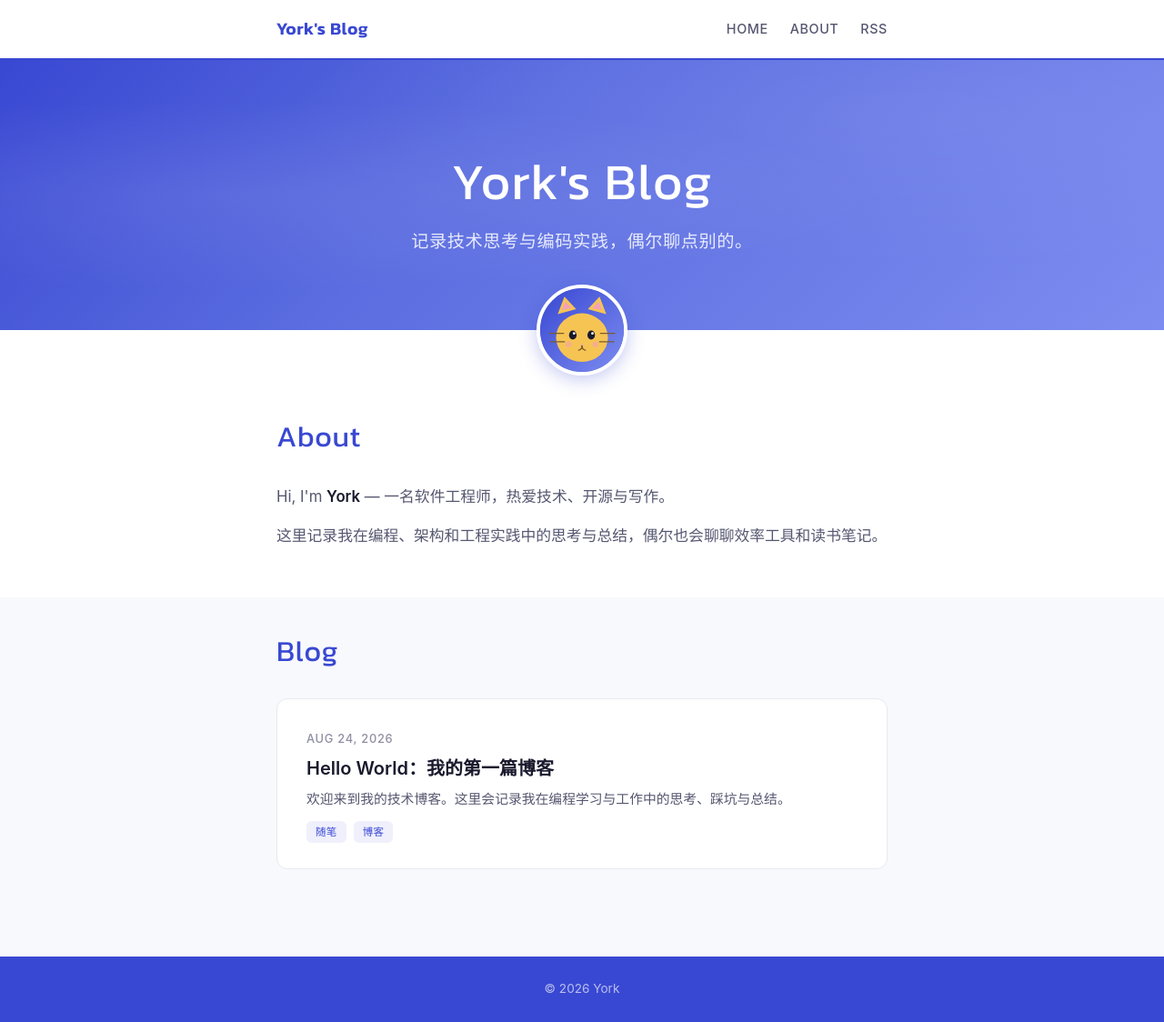
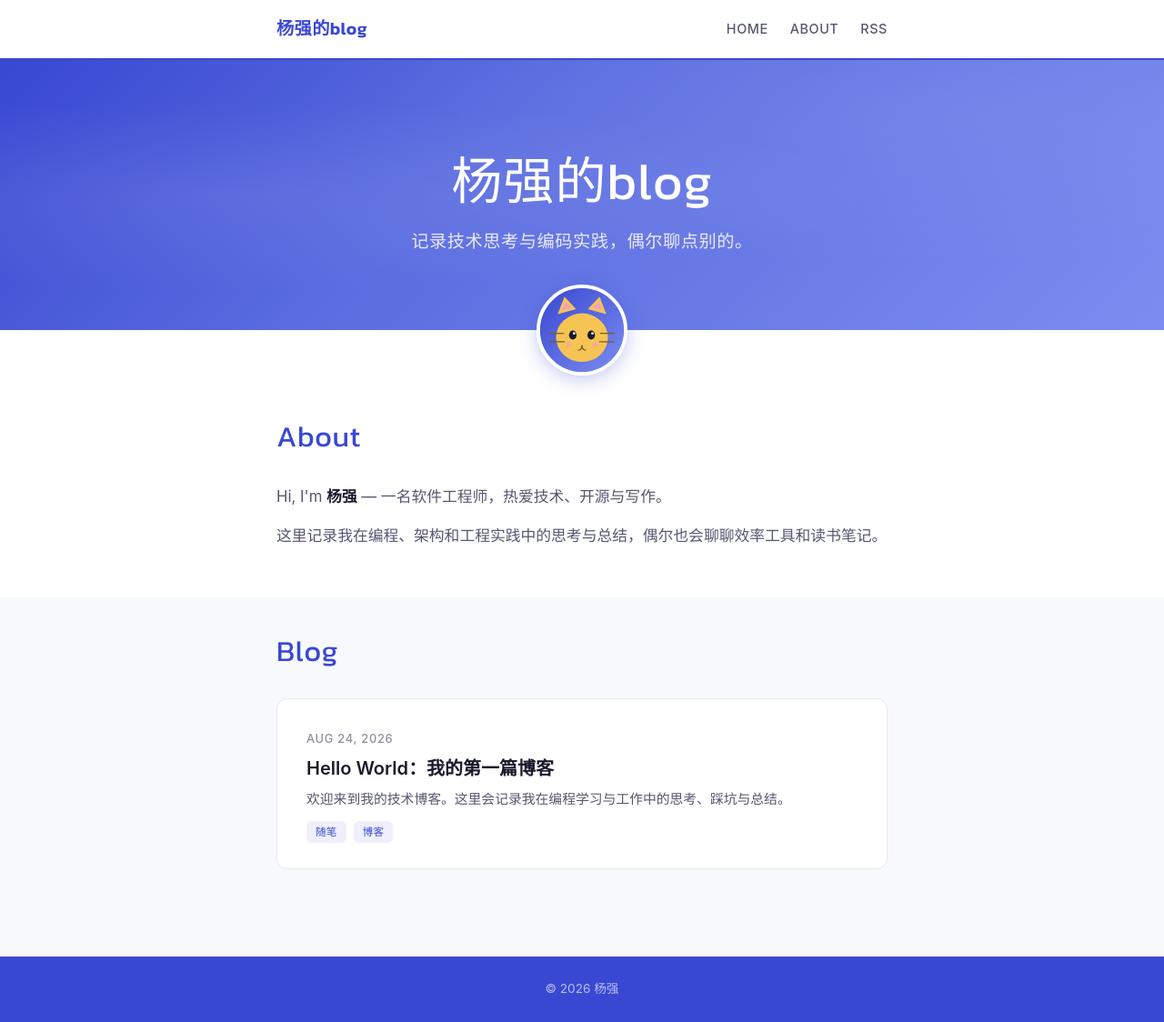
Before and after one commit to yorksity/yorksity.github.io, a Jekyll site: the page built from index.html, in a window 1280 px wide and 1124 px high. Shown: the whole window at 91% size. Built offline with Jekyll 4.4.1, drawn with Linux system fonts in a browser that asks for light colours.

Commit message:
Rename blog title and author to 杨强

```diff
--- a/_config.yml
+++ b/_config.yml
@@ -1,6 +1,6 @@
-title: York's Blog
+title: 杨强的blog
 description: 记录技术思考与编码实践，偶尔聊点别的。
-author: York
+author: 杨强
 email: york@example.com
 lang: zh-CN
 timezone: Asia/Shanghai
```
